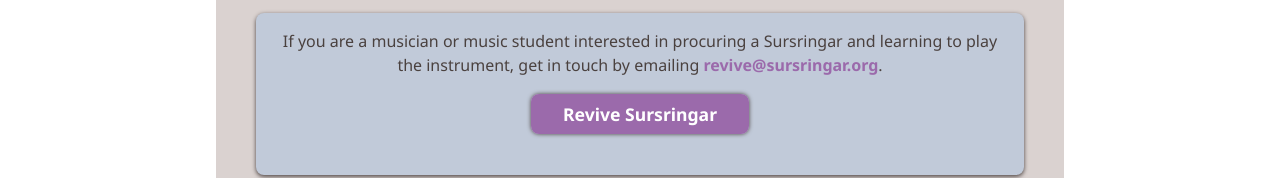
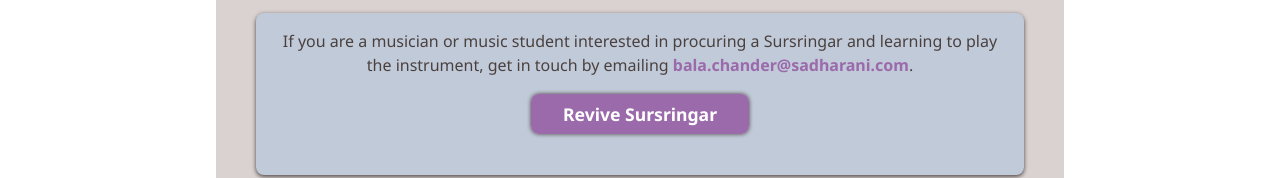
Before and after one commit to aravind-sadharani/Sursringar.Org, a plain HTML site: page index.html in a window 1280 px wide. Shown: the part 3510-3688 px from the top of the page. Drawn offline with Linux system fonts and the light colour scheme; a web font is replaced by a local one.

Commit message:
Update contact email

```diff
--- a/index.html
+++ b/index.html
@@ -114,10 +114,10 @@ Here are a couple of pictures of a recent generation Sursringar crafted by the l
       </p>
       <div class="noticebox actionbox">
         <p>
-          If you are a musician or music student interested in procuring a Sursringar and learning to play the instrument, get in touch by emailing <span class="LinkSpan"><a href="mailto:revive@sursringar.org">revive@sursringar.org</a></span>.
+          If you are a musician or music student interested in procuring a Sursringar and learning to play the instrument, get in touch by emailing <span class="LinkSpan"><a href="mailto:bala.chander@sadharani.com?subject=Revive%20Sursringar">bala.chander@sadharani.com</a></span>.
           <br/>
           <br/>
-          <a href="mailto:revive@sursringar.org" class="button action">Revive Sursringar</a>
+          <a href="mailto:bala.chander@sadharani.com?subject=Revive%20Sursringar" class="button action">Revive Sursringar</a>
         </p>
       </div>
     </div>
```
